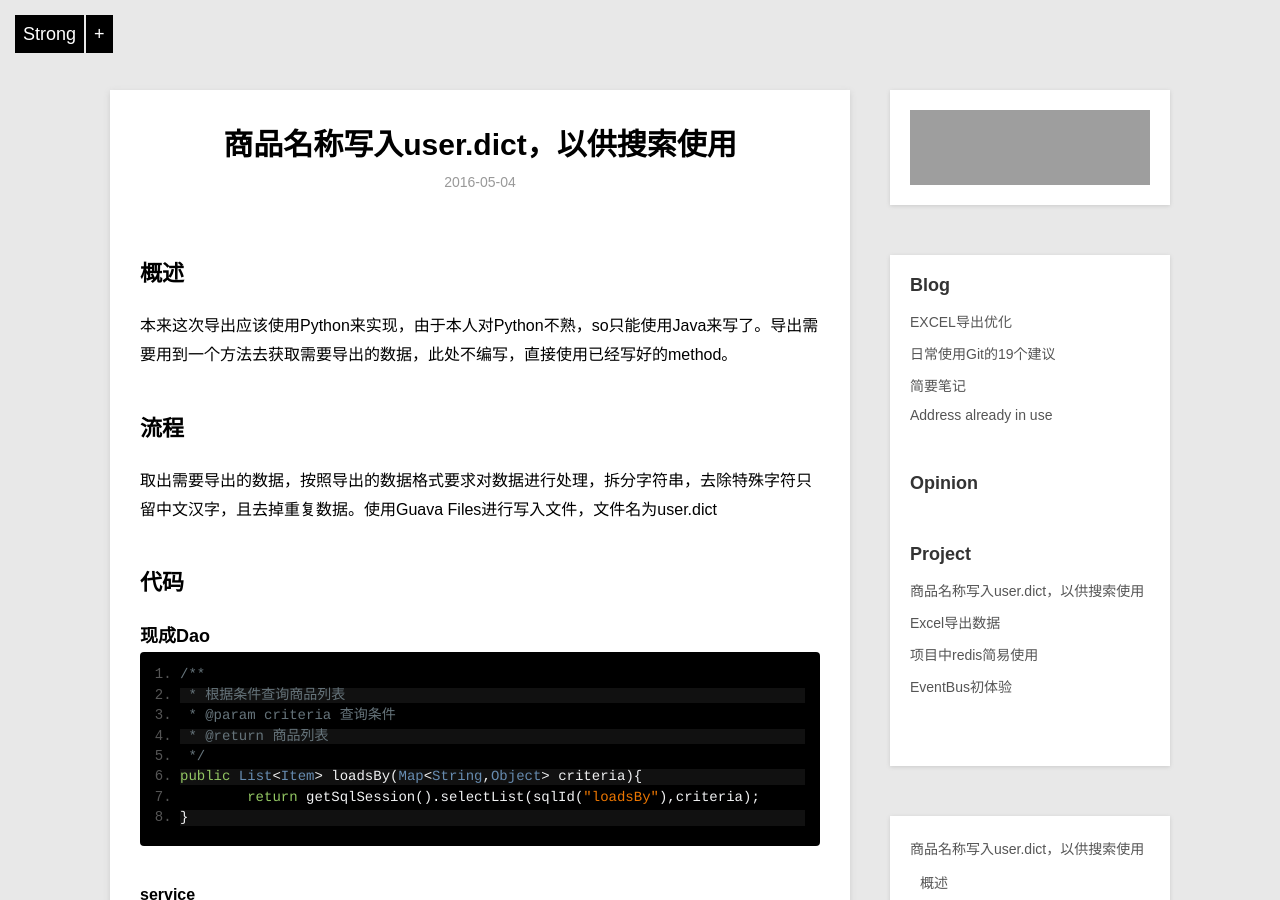
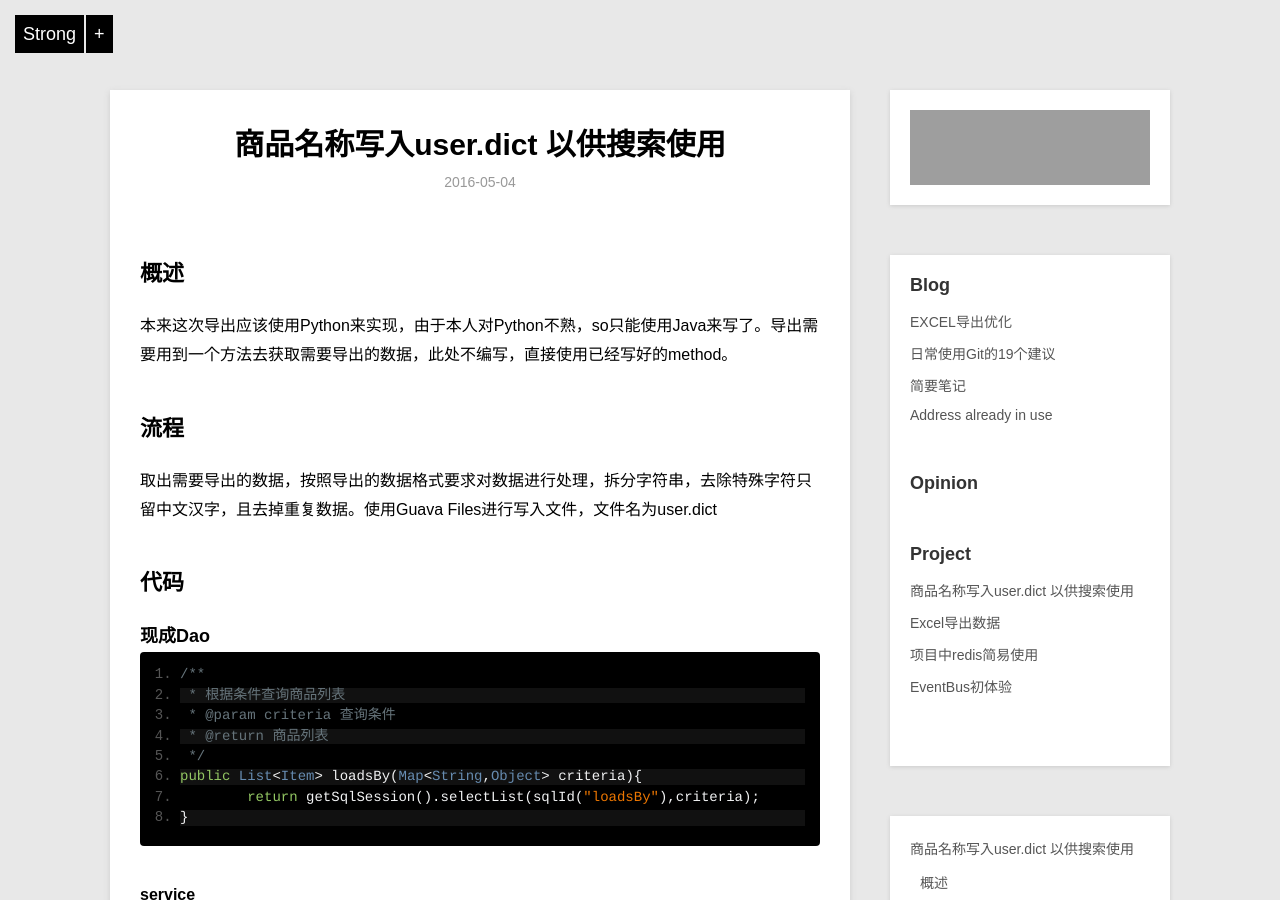
Before and after one commit to stronglong/stronglong.github.io, a Jekyll site: the page built from _posts/project/2016-05-04-write-to-file.md, in a window 1280 px wide and 900 px high. Built offline with Jekyll 4.4.1, drawn with Linux system fonts in a browser that asks for light colours; Markdown is read by kramdown in place of the engine named in the settings; comment, search, counter and statistics services are not loaded; grey boxes are pictures that could not be loaded.

Commit message:
update to

```diff
--- a/_posts/project/2016-05-04-write-to-file.md
+++ b/_posts/project/2016-05-04-write-to-file.md
@@ -1,6 +1,6 @@
 ---
 layout: post
-title: 商品名称写入user.dict，以供搜索使用
+title: 商品名称写入user.dict 以供搜索使用
 description: 2016-05-04 | 根据指定格式导出写入文件，只保留汉字后跟搜索权重
 category: project
 ---
```
